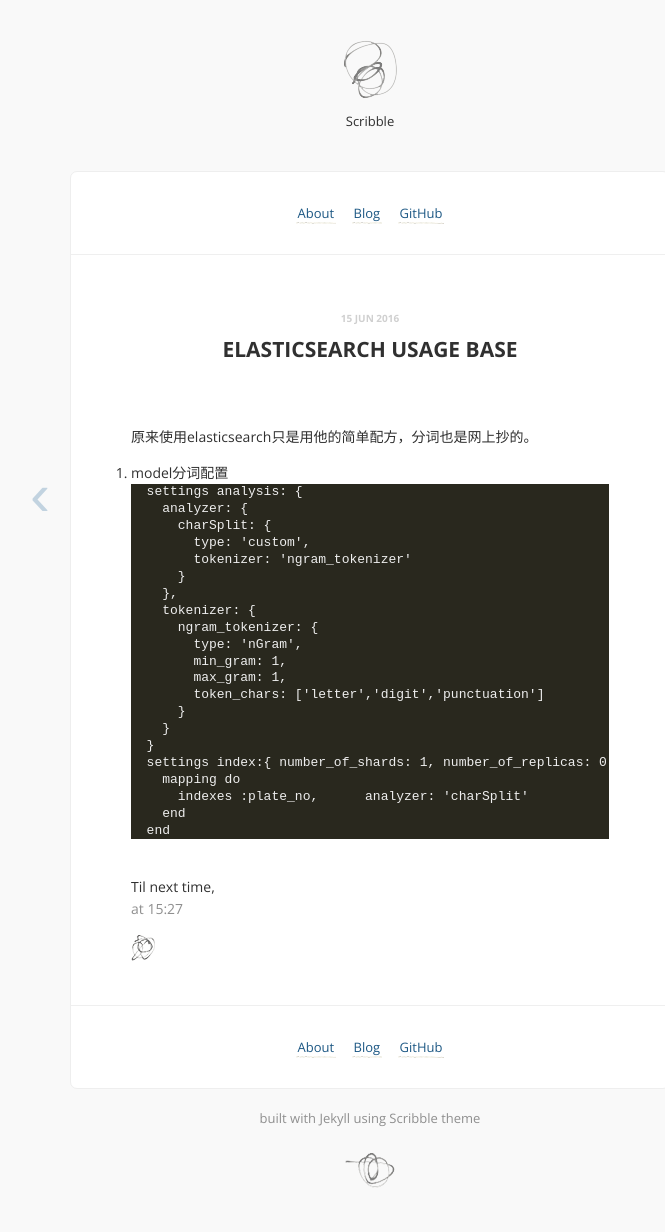
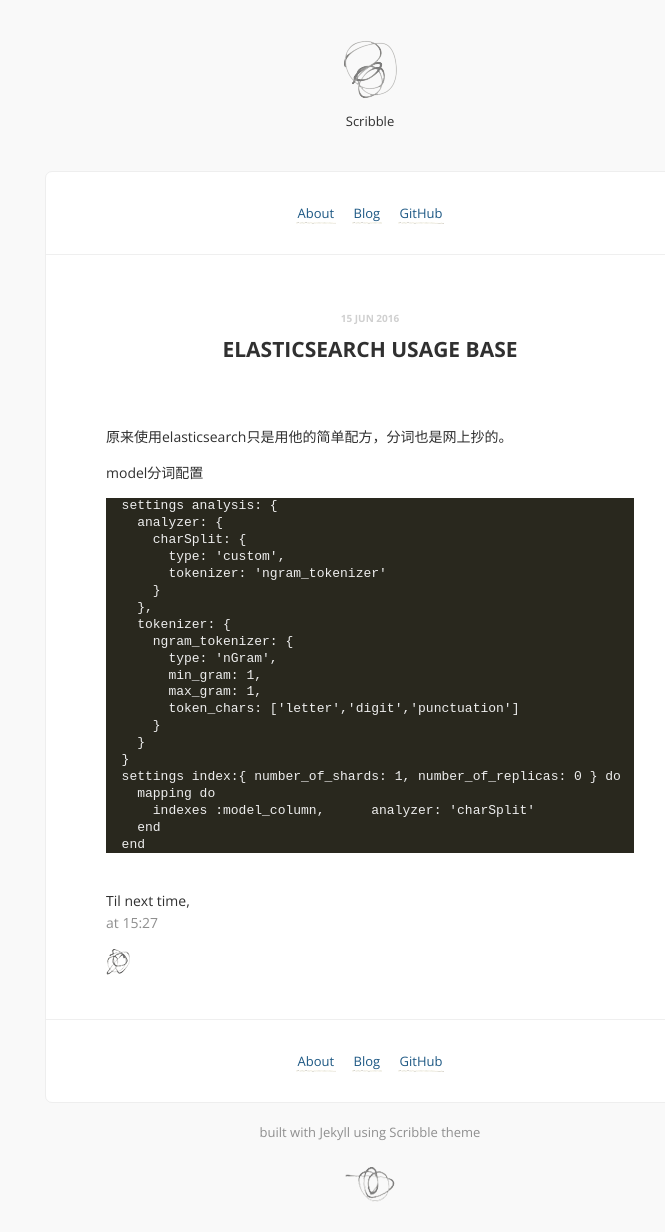
Before and after one commit to ysllyfe/ysllyfe.github.io, a Jekyll site: the page built from _posts/2016-06-15-elasticsearch-search.md, in a window 1280 px wide. Shown: the whole page, without its empty margins (270-935 px from the left). Built offline with Jekyll 4.4.1, drawn with Linux system fonts in a browser that asks for light colours; Markdown is read by kramdown in place of the engine named in the settings; comment, search, counter and statistics services are not loaded.

Commit message:
change css

````diff
--- a/_assets/style.scss
+++ b/_assets/style.scss
@@ -41,7 +41,7 @@ header { text-align: center; }
 
 footer {
   width: 100%;
-  max-width: 600px;
+  max-width: 650px;
   line-height: 2em;
   margin: auto;
   padding-bottom: 30px;
@@ -53,7 +53,7 @@ footer {
   @include clearfix;
   @include box-sizing(border-box);
   width: 100%;
-  max-width: 600px;
+  max-width: 650px;
   background: #fff;
   margin: 40px auto 20px;
   border-radius: 7px;
--- a/_posts/2016-06-15-elasticsearch-search.md
+++ b/_posts/2016-06-15-elasticsearch-search.md
@@ -27,7 +27,7 @@ date: 2016-06-15 15:27:31
   }
   settings index:{ number_of_shards: 1, number_of_replicas: 0 } do
     mapping do
-      indexes :plate_no,      analyzer: 'charSplit'
+      indexes :model_column,      analyzer: 'charSplit'
     end
   end
 ```
--- a/stylesheets/style.css
+++ b/stylesheets/style.css
@@ -80,7 +80,7 @@ header {
 
 footer {
   width: 100%;
-  max-width: 600px;
+  max-width: 650px;
   line-height: 2em;
   margin: auto;
   padding-bottom: 30px;
@@ -94,7 +94,7 @@ footer {
   -moz-box-sizing: border-box;
   box-sizing: border-box;
   width: 100%;
-  max-width: 600px;
+  max-width: 650px;
   background: #fff;
   margin: 40px auto 20px;
   border-radius: 7px;
@@ -357,6 +357,6 @@ img {
   left: 50%;
   font-size: 60px; }
 .paging .left {
-  margin-left: -340px; }
+  margin-left: -360px; }
 .paging .right {
-  margin-left: 320px; }
+  margin-left: 340px; }
````
Also changed, not shown: other parts of _posts/2016-06-15-elasticsearch-search.md (+1 -1 lines), _posts/2013-05-06-more-post.md (deleted, +0 -33 lines), _posts/2013-05-06-scribble-the-jekyll-theme.md (deleted, +0 -64 lines).
